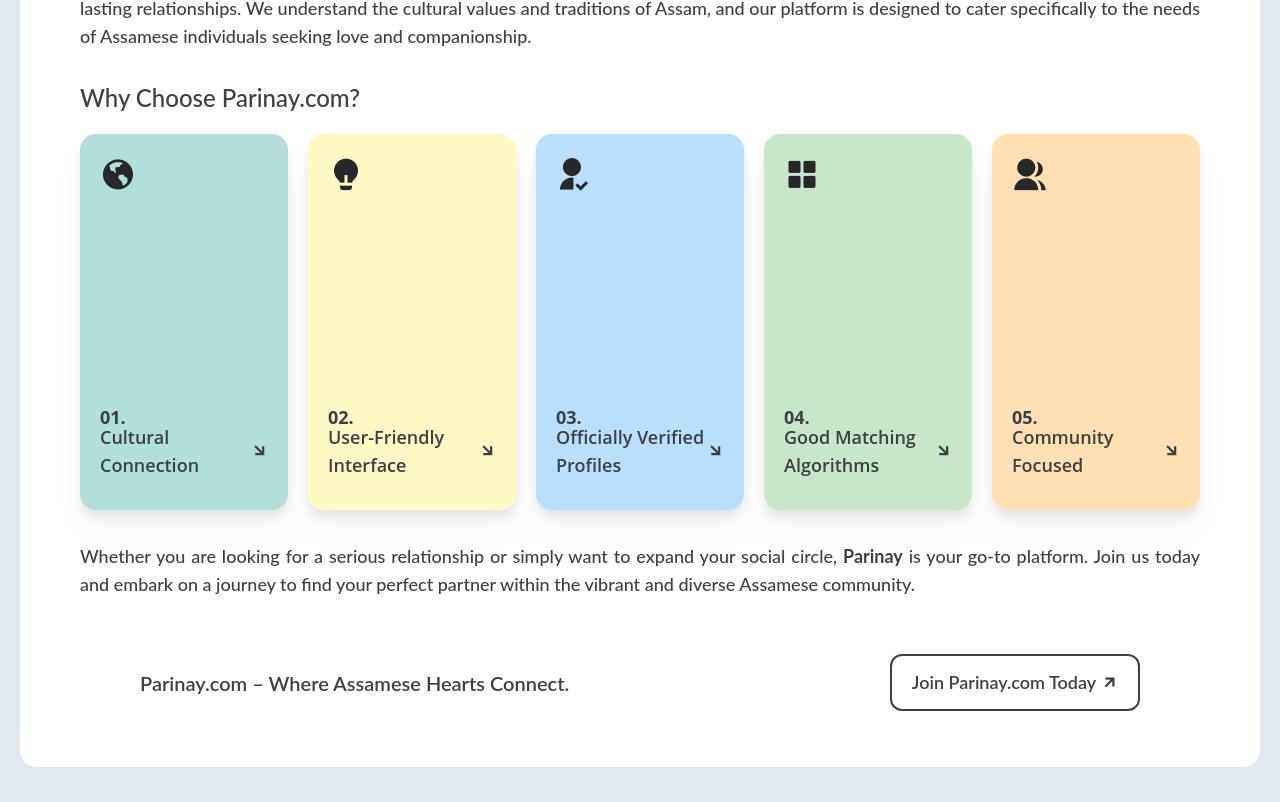
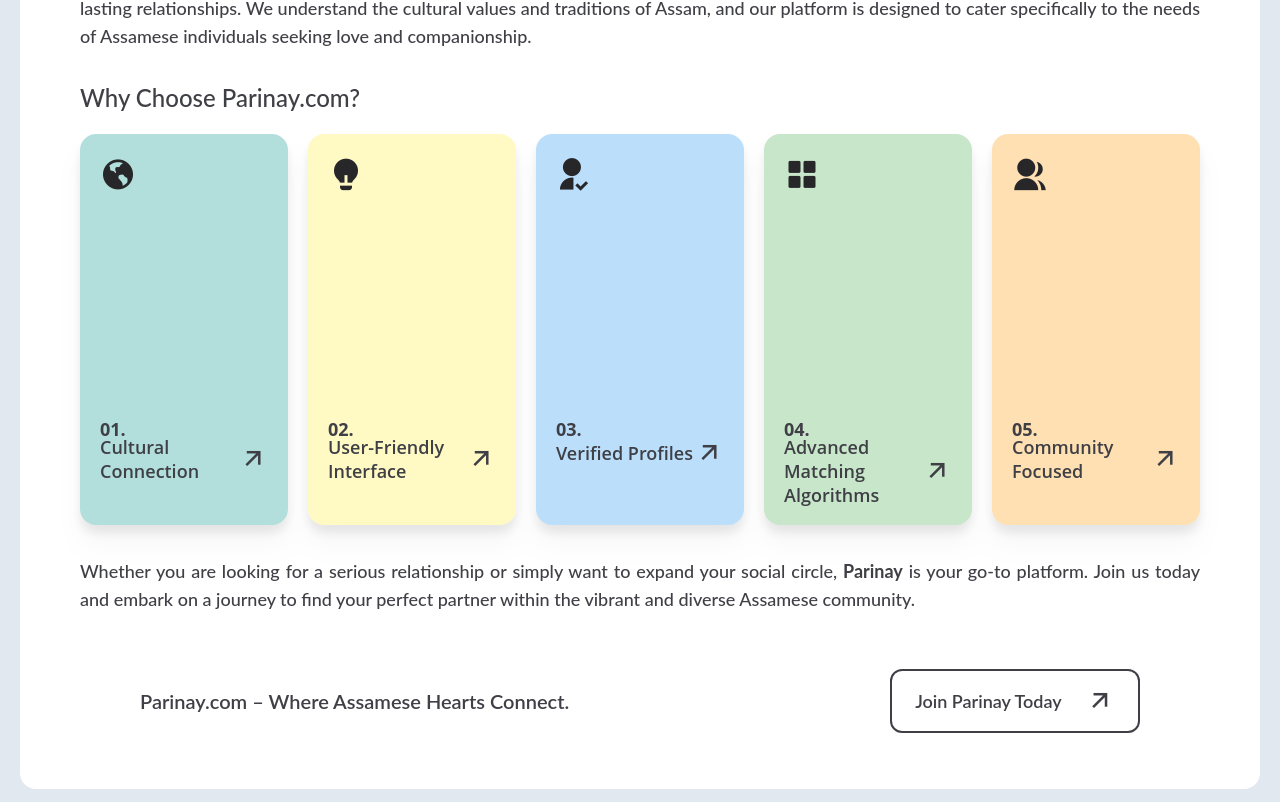
Before and after one commit to JyotiInHex/Parinay, a React (Create React App) app: page /aboutUs in a window 1280 px wide. Shown: the part 598-1400 px from the top of the page. Built offline with nearby package versions, Linux system fonts and the light colour scheme; the HTML template or start-up script is replaced by a standard one.

Commit message:
New Update

```diff
--- a/src/pages/aboutUs.jsx
+++ b/src/pages/aboutUs.jsx
@@ -6,51 +6,53 @@ const aboutUs = () => {
     <>
       <div className='w-full h-auto p-5'>
         <figure className='p-6 mr-5 ml-5 mb-5 rounded-3xl bg-gradient-to-tr'>
-          <h1 className='pointer-events-none text-9xl text-gray-700 text-shadow-sm font-bold font-opensans relative'>About Us</h1>
+          <h1 className='text-9xl text-gray-700 text-shadow-sm font-bold font-opensans relative'><sub className='text-base font-normal cursor-pointer underline'><Link to={"/"}>(Home)</Link></sub>About Us</h1>
         </figure>
         <div className='bg-white w-full h-full p-10 rounded-2xl text-lg text-zinc-700 font-lato font-medium'>
           <h6 className='px-5 text-justify'>Welcome to <strong>Parinay</strong>, where we unite hearts within the rich cultural tapestry of Assam. <strong>Parinay</strong> is Assam's premier dating app designed to connect hearts and build meaningful relationships. Rooted in the rich culture and traditions of Assam, <strong>Parinay</strong> goes beyond being just a dating platform; it's a space where singles can find love, companionship, and lasting bonds. At <strong>Parinay</strong>, we understand the unique nuances of Assamese heritage and values. Our platform is tailored to bring together like-minded individuals who share a common cultural background, making it easier to find someone who resonates with your lifestyle and beliefs.</h6>
-          <br></br><h6 className='px-5 text-justify'>At <strong>Parinay</strong>, we're dedicated to fostering meaningful connections and lifelong partnerships within the Assamese community. We believe in the power of love and community. Our mission is to create a trusted and reliable platform where Assamese singles can connect, interact, and build lasting relationships. We understand the cultural values and traditions of Assam, and our platform is designed to cater specifically to the needs of Assamese individuals seeking love and companionship.</h6>
+          <br></br><h6 className='px-5 text-justify'>At <strong>Parinay</strong>, we're dedicated to fostering meaningful connections and lifelong partnerships within the Assamese community. We believe in the power of love and community. Our mission is to create a trusted and reliable platform where Assamese singles can connect, interact, and build lasting relationships. We understand the cultural values and traditions of Assam, and our platform is designed to cater specifically to the needs of Assamese individuals seeking love and companionship.</h6> {/* dynamic */}
 
           <div className='mt-8 mb-3 px-5'>
             <h5 className='text-2xl'>Why Choose Parinay.com?</h5>
             <div className='w-full h-auto py-5 drop-shadow-xl flex gap-5 cursor-default'>
-              <div className='overflow-hidden group w-[25%] h-auto min-h-[47vh] max-h-[47vh] rounded-2xl bg-[#B2DFDB] p-5'>
+              <div className='overflow-hidden group w-[25%] h-auto rounded-2xl bg-[#B2DFDB] p-5'>
                 <i className='ri-earth-fill block text-4xl text-zinc-800 h-[80%] transition-all group-hover:h-[23%]'></i>
-                <h5 className='relative text-[1em] text-zinc-700 flex justify-between items-center font-opensans font-semibold border-b-2 border-transparent transition-all group-hover:border-zinc-700'><sup className='absolute -top-5 text-lg text-zinc-700 font-opensans font-bold'>01.</sup>Cultural Connection<span className='ri-arrow-right-down-line'></span></h5>
-                <p className='text-base text-zinc-700 font-lato font-semibold w-full h-fit opacity-0 transition-all  group-hover:opacity-100'>We celebrate Assamese culture and create opportunities for you to meet others who appreciate and cherish it as much as you do.</p>
+                <h5 className='relative flex justify-between items-center text-[1em] text-zinc-700 leading-6 font-opensans font-semibold border-b-2 border-transparent transition-all group-hover:border-zinc-700'><sup className='absolute -top-5 text-lg text-zinc-700 font-opensans font-bold'>01.</sup>Cultural Connection<span className='ri-arrow-right-up-line text-3xl font-normal transition-all group-hover:rotate-90'></span></h5>
+                <p className='mb-[1.3em] text-base text-zinc-700 font-lato font-semibold w-full h-fit opacity-0 transition-all  group-hover:opacity-100'>We celebrate Assamese culture and create opportunities for you to meet others who appreciate and cherish it as much as you do.</p>
               </div>
 
-              <div className='overflow-hidden group w-[25%] min-h-[47vh] max-h-[47vh] rounded-2xl bg-[#FFF9C4] p-5'>
+              <div className='overflow-hidden group w-[25%] h-auto rounded-2xl bg-[#FFF9C4] p-5'>
                 <i className='ri-lightbulb-fill block text-4xl text-zinc-800 h-[80%] transition-all group-hover:h-[23%]'></i>
-                <h5 className='relative text-[1em] text-zinc-700 flex justify-between items-center font-opensans font-semibold border-b-2 border-transparent transition-all group-hover:border-zinc-700'><sup className='absolute -top-5 text-lg text-zinc-700 font-opensans font-bold'>02.</sup>User-Friendly Interface <span className='ri-arrow-right-down-line'></span></h5>
-                <p className='text-base text-zinc-700 font-lato font-semibold w-full h-fit opacity-0 transition-all  group-hover:opacity-100'>Our app is designed to be intuitive and easy to navigate, ensuring a seamless experience as you search for your perfect match.</p>
+                <h5 className='relative flex justify-between items-center text-[1em] text-zinc-700 leading-6 font-opensans font-semibold border-b-2 border-transparent transition-all group-hover:border-zinc-700'><sup className='absolute -top-5 text-lg text-zinc-700 font-opensans font-bold'>02.</sup>User-Friendly Interface <span className='ri-arrow-right-up-line text-3xl font-normal transition-all group-hover:rotate-90'></span></h5>
+                <p className='mb-[1.3em] text-base text-zinc-700 font-lato font-semibold w-full h-fit opacity-0 transition-all  group-hover:opacity-100'>Our app is designed to be intuitive and easy to navigate, ensuring a seamless experience as you search for your perfect match.</p>
               </div>
 
-              <div className='overflow-hidden group w-[25%] min-h-[47vh] max-h-[47vh] rounded-2xl bg-[#BBDEFB] p-5'>
+              <div className='overflow-hidden group w-[25%] h-auto rounded-2xl bg-[#BBDEFB] p-5'>
                 <i className='ri-user-follow-fill block text-4xl text-zinc-800 h-[80%] transition-all group-hover:h-[23%]'></i>
-                <h5 className='relative text-[1em] text-zinc-700 flex justify-between items-center font-opensans font-semibold border-b-2 border-transparent transition-all group-hover:border-zinc-700'><sup className='absolute -top-5 text-lg text-zinc-700 font-opensans font-bold'>03.</sup>Officially Verified Profiles <span className='ri-arrow-right-down-line'></span></h5>
-                <p className='text-base text-zinc-700 font-lato font-semibold w-full h-fit opacity-0 transition-all  group-hover:opacity-100'>We prioritize your safety and peace of mind. All profiles are thoroughly verified to ensure genuine connections.</p>
+                <h5 className='relative flex justify-between items-center text-[1em] text-zinc-700 leading-6 font-opensans font-semibold border-b-2 border-transparent transition-all group-hover:border-zinc-700'><sup className='absolute -top-5 text-lg text-zinc-700 font-opensans font-bold'>03.</sup>Verified Profiles <span className='ri-arrow-right-up-line text-3xl font-normal transition-all group-hover:rotate-90'></span></h5>
+                <p className='mb-[1.3em] text-base text-zinc-700 font-lato font-semibold w-full h-fit opacity-0 transition-all  group-hover:opacity-100'>We prioritize your safety and peace of mind. All profiles are thoroughly verified to ensure genuine connections.</p>
               </div>
 
-              <div className='overflow-hidden group w-[25%] min-h-[47vh] max-h-[47vh] rounded-2xl bg-[#C8E6C9] p-5'>
+              <div className='overflow-hidden group w-[25%] h-auto rounded-2xl bg-[#C8E6C9] p-5'>
                 <i className='ri-function-fill block text-4xl text-zinc-800 h-[80%] transition-all group-hover:h-[23%]'></i>
-                <h5 className='relative text-[1em] text-zinc-700 flex justify-between items-center font-opensans font-semibold border-b-2 border-transparent transition-all group-hover:border-zinc-700'><sup className='absolute -top-5 text-lg text-zinc-700 font-opensans font-bold'>04.</sup>Good Matching Algorithms <span className='ri-arrow-right-down-line'></span></h5>
-                <p className='text-base text-zinc-700 font-lato font-semibold w-full h-fit opacity-0 transition-all  group-hover:opacity-100'>Our smart algorithms consider your preferences, interests, and values to suggest the best potential matches, making your journey to finding love both efficient and enjoyable.</p>
+                <h5 className='relative flex justify-between items-center text-[1em] text-zinc-700 leading-6 font-opensans font-semibold border-b-2 border-transparent transition-all group-hover:border-zinc-700'><sup className='absolute -top-5 text-lg text-zinc-700 font-opensans font-bold'>04.</sup>Advanced Matching Algorithms <span className='ri-arrow-right-up-line text-3xl font-normal transition-all group-hover:rotate-90'></span></h5>
+                <p className='mb-[1.3em] text-base text-zinc-700 font-lato font-semibold w-full h-fit opacity-0 transition-all  group-hover:opacity-100'>Our smart algorithms consider your preferences, interests, and values to suggest the best potential matches, making your journey to finding love both efficient and enjoyable.</p>
               </div>
 
-              <div className='overflow-hidden group w-[25%] min-h-[47vh] max-h-[47vh] rounded-2xl bg-[#FFE0B2] p-5'>
+              <div className='overflow-hidden group w-[25%] h-auto rounded-2xl bg-[#FFE0B2] p-5'>
                 <i className='ri-group-fill block text-4xl text-zinc-800 h-[80%] transition-all group-hover:h-[23%]'></i>
-                <h5 className='relative text-[1em] text-zinc-700 flex justify-between items-center font-opensans font-semibold border-b-2 border-transparent transition-all group-hover:border-zinc-700'><sup className='absolute -top-5 text-lg text-zinc-700 font-opensans font-bold'>05.</sup>Community Focused <span className='ri-arrow-right-down-line'></span></h5>
-                <p className='text-base text-zinc-700 font-lato font-semibold w-full h-fit opacity-0 transition-all  group-hover:opacity-100'>We foster a supportive community where users can share their experiences and celebrate their journey towards finding love.</p>
+                <h5 className='relative flex justify-between items-center text-[1em] text-zinc-700 leading-6 font-opensans font-semibold border-b-2 border-transparent transition-all group-hover:border-zinc-700'><sup className='absolute -top-5 text-lg text-zinc-700 font-opensans font-bold'>05.</sup>Community Focused <span className='ri-arrow-right-up-line text-3xl font-normal transition-all group-hover:rotate-90'></span></h5>
+                <p className='mb-[1.3em] text-base text-zinc-700 font-lato font-semibold w-full h-fit opacity-0 transition-all  group-hover:opacity-100'>We foster a supportive community where users can share their experiences and celebrate their journey towards finding love.</p>
               </div>
 
             </div>
-          </div>
-          <h6 className='px-5 text-justify'>Whether you are looking for a serious relationship or simply want to expand your social circle, <strong>Parinay</strong> is your go-to platform. Join us today and embark on a journey to find your perfect partner within the vibrant and diverse Assamese community.</h6>
+          </div> {/* dynamic */}
+
+          <h6 className='px-5 text-justify'>Whether you are looking for a serious relationship or simply want to expand your social circle, <strong>Parinay</strong> is your go-to platform. Join us today and embark on a journey to find your perfect partner within the vibrant and diverse Assamese community.</h6>{/* dynamic */}
+
           <div className='flex justify-between items-center mt-10 px-20'>
             <p className='text-xl font-semibold text-right'>Parinay.com – Where Assamese Hearts Connect.</p>
-            <button className='w-[25%] h-fit py-3 my-4 border-2 border-zinc-700 rounded-xl self-center text-center text-lg font-semibold'><Link to="/register">Join Parinay.com Today</Link> <i className="ri-arrow-right-up-line"></i> </button>
+            <button className='relative z-10 overflow-hidden group w-[25%] h-fit py-3 my-4 border-2 border-zinc-700 rounded-xl text-lg font-semibold flex justify-evenly items-center hover:text-slate-50 transition-all after:w-full after:h-full after:bg-zinc-900 after:absolute after:-bottom-16 after:left-0 after:z-[-1] after:rounded-[50%] after:transition-all hover:after:rounded-none hover:after:bottom-0'><Link to="/register">Join Parinay Today</Link> <i className="ri-arrow-right-up-line text-3xl font-normal transition-all group-hover:rotate-90"></i></button>
           </div>
         </div>
       </div>
```
